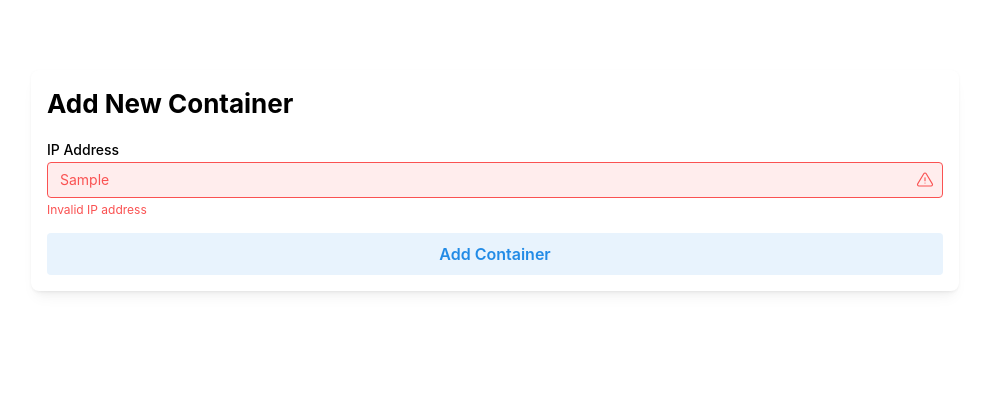
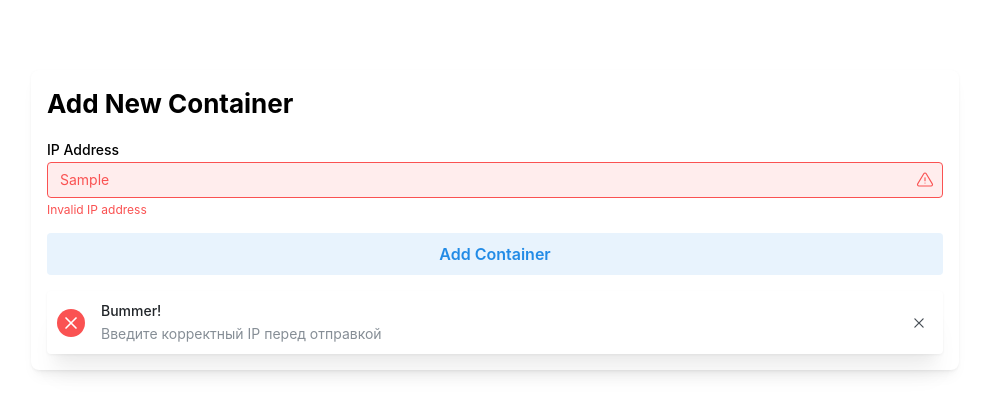
Before and after one commit to Ivan-Pokhabov/Docker_Pinger, a React (Vite) app in the folder pinger-site/: page / in a window 1280 px wide. Both pictures are taken after typing "Sample" into the empty fields and a click on the button "Add Container". Shown: the part 322-736 px from the top of the page, without its empty margins (145-1128 px from the left). Built offline with nearby package versions, Linux system fonts and the light colour scheme; no server answers.

Commit message:
feat: make suitable notification

```diff
--- a/pinger-site/src/components/InputValidation.tsx
+++ b/pinger-site/src/components/InputValidation.tsx
@@ -4,6 +4,7 @@ import { TextInput, Paper, Title } from '@mantine/core';
 import { PostButton } from './PostButton';
 import { PostRequest } from '../requests/PostReqest';
 import classes from './InputValidation.module.css';
+import { PostNotification } from './PostNotification';
 
 function validateIP(ip: string): boolean {
   const ipRegex = /^(25[0-5]|2[0-4][0-9]|1?[0-9][0-9]?)\.(25[0-5]|2[0-4][0-9]|1?[0-9][0-9]?)\.(25[0-5]|2[0-4][0-9]|1?[0-9][0-9]?)\.(25[0-5]|2[0-4][0-9]|1?[0-9][0-9]?)$/;
@@ -13,7 +14,7 @@ function validateIP(ip: string): boolean {
 export function InputValidation() {
   const [value, setValue] = useState('');
   const [error, setError] = useState<string | null>(null);
-  const [response, setResponse] = useState<string | null>(null);
+  const [notification, setNotification] = useState<{ message: string | null; type: 'success' | 'error' } | null>(null);
 
   const handleChange = (event: React.ChangeEvent<HTMLInputElement>) => {
     const inputValue = event.target.value;
@@ -23,21 +24,22 @@ export function InputValidation() {
 
   const handleSendRequest = async () => {
     if (!value.trim() || error) {
-      alert('Введите корректный IP перед отправкой');
+      setNotification({ message: 'Введите корректный IP перед отправкой', type: 'error' });
       return;
     }
 
     try {
-      const data = await PostRequest(value);
-      setResponse(`Ответ: ${JSON.stringify(data)}`);
-    } catch (error) {
-      setResponse(`${(error as Error).message}`);
+      await PostRequest(value);
+      setNotification({ message: 'IP-адрес успешно добавлен', type: 'success' });
+    } catch {
+      setNotification({ message: 'Ошибка при добавлении IP-адреса', type: 'error' });
     }
   };
 
   return (
     <Paper shadow="sm" p="md" radius="md">
       <Title order={2} mb="md">Add New Container</Title>
+
       <TextInput
         label="IP Address"
         value={value}
@@ -49,13 +51,9 @@ export function InputValidation() {
         mb="md"
       />
 
-      <PostButton onClick={handleSendRequest}/>
+      <PostButton onClick={handleSendRequest} />
 
-      {response && (
-        <Paper withBorder p="sm" mt="md" radius="sm" bg="gray.0">
-          <pre style={{ margin: 0 }}>{response}</pre>
-        </Paper>
-      )}
+      {notification && <PostNotification message={notification.message} type={notification.type} onClose={() => setNotification(null)} />}
     </Paper>
   );
 }
--- /dev/null
+++ b/pinger-site/src/components/PostNotification.tsx
@@ -0,0 +1,22 @@
+import { IconX, IconCheck } from '@tabler/icons-react';
+import { Notification } from '@mantine/core';
+
+interface PostNotificationProps {
+  message: string | null;
+  type: 'success' | 'error';
+  onClose: () => void;
+}
+
+export function PostNotification({ message, type, onClose }: PostNotificationProps) {
+  if (!message) return null;
+
+  const icon = type === 'success' ? <IconCheck size={20} /> : <IconX size={20} />;
+  const color = type === 'success' ? 'teal' : 'red';
+  const title = type === 'success' ? 'All good!"' : 'Bummer!';
+
+  return (
+    <Notification icon={icon} color={color} title={title} mt="md" onClose={onClose}>
+      {message}
+    </Notification>
+  );
+}
```
